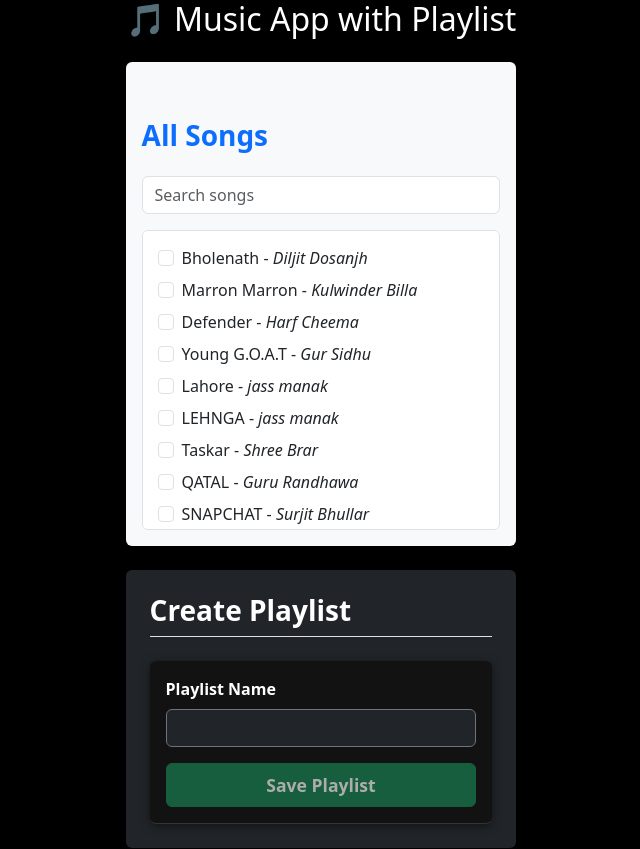
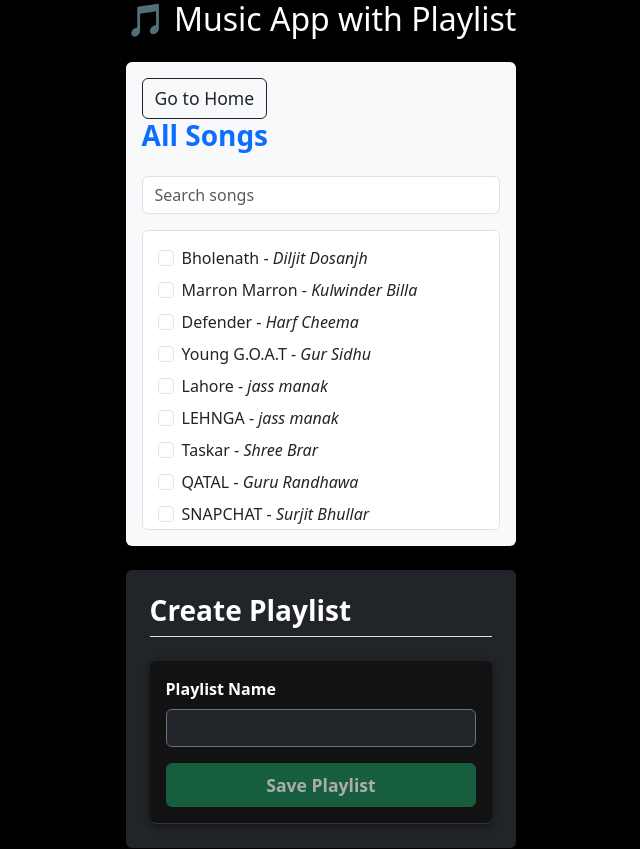
Before and after one commit to teligent-technology/Music-Application, a React (Vite) app in the folder Frontend/: page /playlist in a window 1280 px wide. Shown: the top 849 px of the page, without its empty margins (319-959 px from the left). Built offline with nearby package versions, Linux system fonts and the light colour scheme.

Commit message:
light button outline

```diff
--- a/Frontend/src/Components/Playlist.jsx
+++ b/Frontend/src/Components/Playlist.jsx
@@ -30,7 +30,7 @@ const Playlist = ({ selectedSongs, setSelectedSongs }) => {
 
        <Link
       to="/home"
-      className="btn btn-outline-light"
+      className="btn btn-outline-dark"
       style={{ fontSize: "1.1rem" }}
     >
       Go to Home
```
